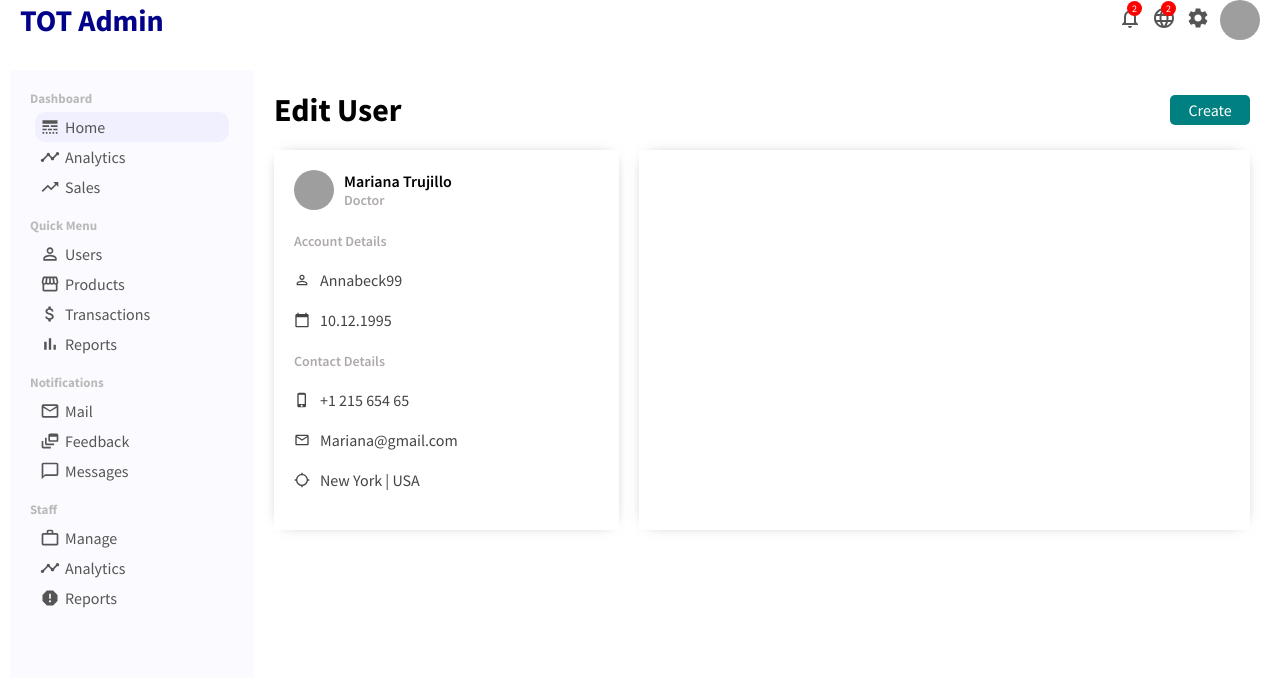
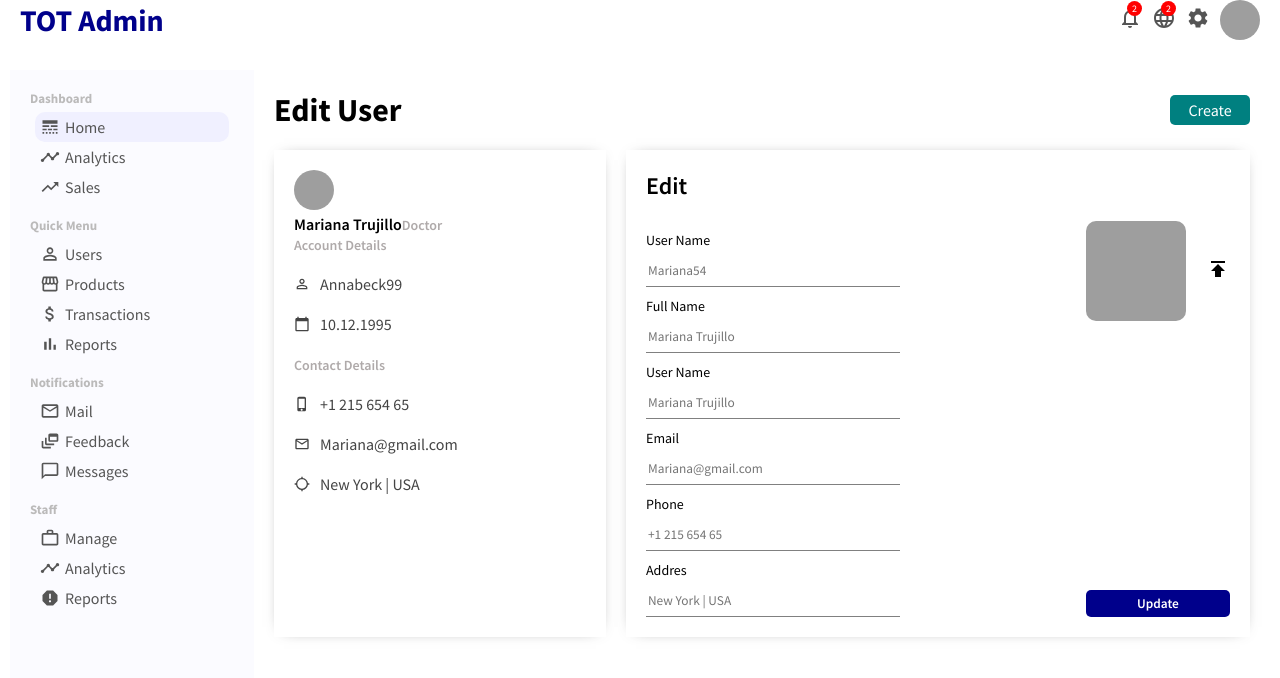
Before and after one commit to caarlosdamian/Dashboard-Demo, a React (Create React App) app: page /user/1 in a window 1280 px wide. Shown: the top 678 px of the page. Built offline with nearby package versions, Linux system fonts and the light colour scheme; grey boxes are pictures that could not be loaded.

Commit message:
Feature: Add section to user component

```diff
--- a/src/pages/user/User.jsx
+++ b/src/pages/user/User.jsx
@@ -4,6 +4,7 @@ import CalendarTodayIcon from "@material-ui/icons/CalendarToday";
 import PhoneIphoneIcon from "@material-ui/icons/PhoneIphone";
 import MailOutlineIcon from "@material-ui/icons/MailOutline";
 import LocationSearchingIcon from "@material-ui/icons/LocationSearching";
+import PublishIcon from '@material-ui/icons/Publish';
 export default function User() {
   return (
     <div className="user">
@@ -50,7 +51,75 @@ export default function User() {
             </div>
           </div>
         </div>
-        <div className="userUpdate"></div>
+        <div className="userUpdate">
+          <span className="userUpdateTitle">Edit</span>
+          <form className="userUpdateForm">
+            <div className="userUpdateLeft">
+              <div className="userUpdateItem">
+                <label className="">User Name</label>
+                <input
+                  type="text"
+                  placeholder="Mariana54"
+                  className="userUpdateInput"
+                />
+              </div>
+              <div className="userUpdateItem">
+                <label className="">Full Name</label>
+                <input
+                  type="text"
+                  placeholder="Mariana Trujillo"
+                  className="userUpdateInput"
+                />
+              </div>
+              <div className="userUpdateItem">
+                <label className="">User Name</label>
+                <input
+                  type="text"
+                  placeholder="Mariana Trujillo"
+                  className="userUpdateInput"
+                />
+              </div>
+              <div className="userUpdateItem">
+                <label className="">Email</label>
+                <input
+                  type="text"
+                  placeholder="Mariana@gmail.com
+"
+                  className="userUpdateInput"
+                />
+              </div>
+              <div className="userUpdateItem">
+                <label className="">Phone</label>
+                <input
+                  type="text"
+                  placeholder="+1 215 654 65"
+                  className="userUpdateInput"
+                />
+              </div>
+              <div className="userUpdateItem">
+                <label className="">Addres</label>
+                <input
+                  type="text"
+                  placeholder="New York | USA
+                  "
+                  className="userUpdateInput"
+                />
+              </div>
+            </div>
+            <div className="userUpdateRight">
+              <div className="userUpdateUpload">
+                <img
+                  src="https://images.pexels.com/photos/3992656/pexels-photo-3992656.png?auto=compress&cs=tinysrgb&dpr=2&w=500"
+                  alt=""
+                  className="userUpdateImg"
+                />
+                <label htmlFor="file"><PublishIcon/></label>
+                <input type="file" name="" id="file" style={{display:"none"}}/>
+              </div>
+              <button className="userUpdateButton">Update</button>
+            </div>
+          </form>
+        </div>
       </div>
     </div>
   );
--- a/src/styles/user.css
+++ b/src/styles/user.css
@@ -2,11 +2,13 @@
     flex: 4;
     padding: 20px;
   }
+
   .userTitleContainer {
     display: flex;
     align-items: center;
     justify-content: space-between;
   }
+
   .userAddButton {
     width: 80px;
     border: none;
@@ -17,60 +19,131 @@
     color: white;
     font-size: 16px;
   }
+
   .userContainer {
     display: flex;
     margin-top: 20px;
   }
+
   .userShow {
     flex: 1;
+    padding: 20px;
     -webkit-box-shadow: 0px 0px 15px -10px rgba(0, 0, 0, 0.75);
     box-shadow: 0px 0px 15px -10px rgba(0, 0, 0, 0.75);
-  padding: 20px;
   }
+
   .userUpdate {
     flex: 2;
+    padding: 20px;
     -webkit-box-shadow: 0px 0px 15px -10px rgba(0, 0, 0, 0.75);
     box-shadow: 0px 0px 15px -10px rgba(0, 0, 0, 0.75);
     margin-left: 20px;
   }
-.userShoTop {
+
+  .userShowTop {
     display: flex;
     align-items: center;
   }
+
   .userShowImg {
     width: 40px;
     height: 40px;
     border-radius: 50%;
     object-fit: cover;
   }
-.usershowTopTitle {
+
+  .userShowTopTitle {
     display: flex;
     flex-direction: column;
-  margin-left: 10px;
+    margin-left: 20px;
   }
+
   .userShowUsername {
     font-weight: 600;
   }
-.userShowTitle {
+
+  .userShowUserTitle {
     font-weight: 300;
   }
-.userShoBottom{
+
+  .userShowBottom{
       margin-top: 20px;
   }
-.userShowTitle{
+
+  .userShowTitle {
     font-size: 14px;
     font-weight: 600;
     color: rgb(175, 170, 170);
   }
+
   .userShowInfo{
       display: flex;
       align-items: center;
       margin: 20px 0px;
       color: #444;
   }
+
   .userShowIcon{
       font-size: 16px !important;
   }
+
   .userShowInfoTitle{
       margin-left: 10px;
   }
+
+  .userUpdateTitle{
+      font-size: 24px;
+      font-weight: 600;
+  }
+
+  .userUpdateForm{
+      display: flex;
+      justify-content: space-between;
+      margin-top: 20px;
+  }
+
+  .userUpdateItem{
+      display: flex;
+      flex-direction: column;
+      margin-top: 10px;
+  }
+
+  .userUpdateItem>label{
+      margin-bottom: 5px;
+      font-size: 14px;
+  }
+
+  .userUpdateInput{
+      border: none;
+      width: 250px;
+      height: 30px;
+      border-bottom: 1px solid gray;
+  }
+  .userUpdateRight{
+    display: flex;
+    flex-direction: column;
+    justify-content: space-between;
+}
+.userUpdateUpload{
+    display: flex;
+    align-items: center;
+}
+  .userUpdateImg{
+    width: 100px;
+    height: 100px;
+    border-radius: 10px;
+    object-fit: cover;
+    margin-right: 20px;
+}
+.userUpdateIcon{
+    cursor: pointer;
+}
+.userUpdateButton{
+    border-radius: 5px;
+    border: none;
+    padding: 5px;
+    cursor: pointer;
+    background-color: darkblue;
+    color: white;
+    font-weight: 600;
+}
```
Lines whose indentation alone changed are shown as unchanged.
